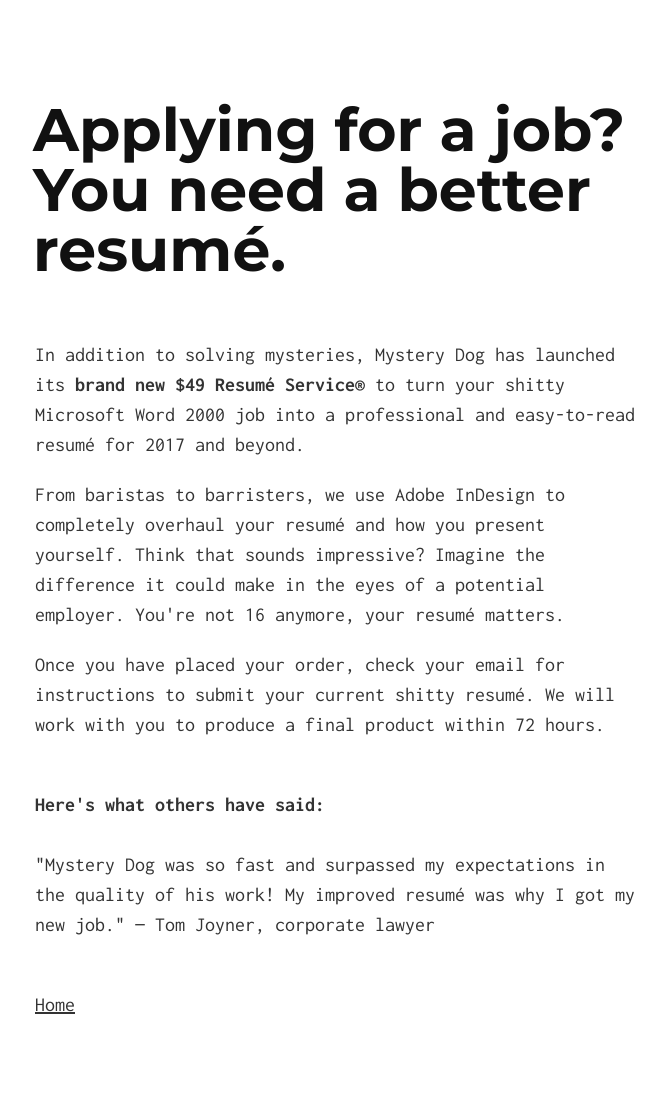
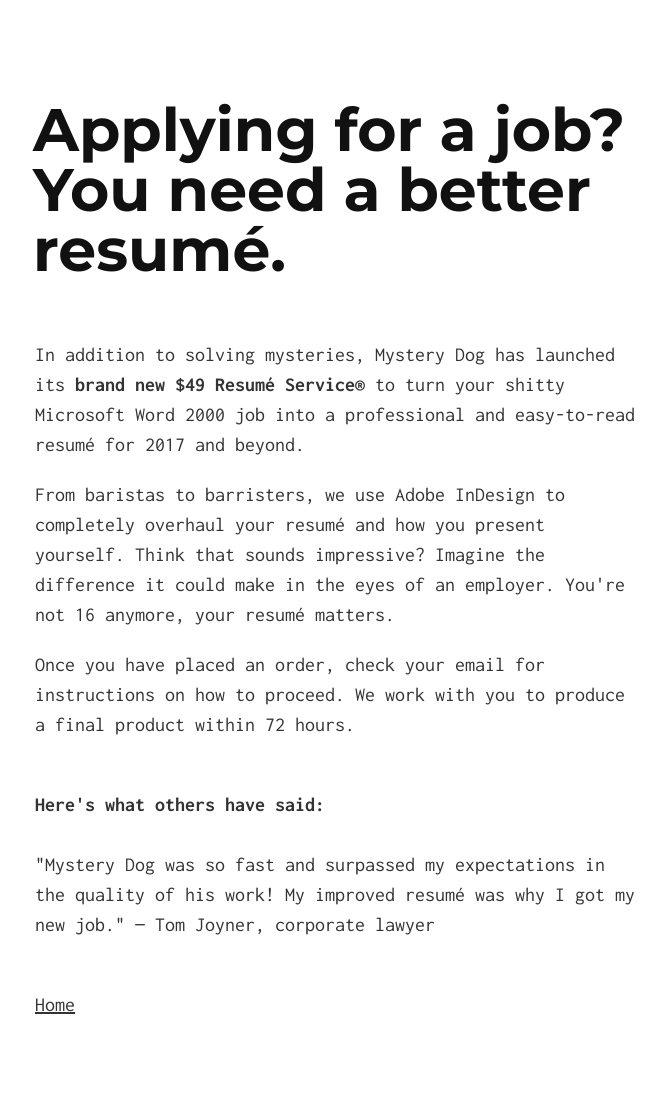
Before and after one commit to tomjoyner/shopping_cart, a Jekyll site: the page resumeservice.html, which Jekyll copies as it is, in a window 1280 px wide. Shown: the whole page, without its empty margins (305-970 px from the left). Built offline with Jekyll 4.4.1, drawn with Linux system fonts in a browser that asks for light colours.

Commit message:
Update resumeservice.html

```diff
--- a/resumeservice.html
+++ b/resumeservice.html
@@ -20,8 +20,8 @@
   <div class="container">
     <h1>Applying for a job? You need a better resumé.</h1>
     <p>In addition to solving mysteries, Mystery Dog has launched its <b>brand new $49 Resumé Service®</b> to turn your shitty Microsoft Word 2000 job into a professional and easy-to-read resumé for 2017 and beyond.</p>
-    <p>From baristas to barristers, we use Adobe InDesign to completely overhaul your resumé and how you present yourself. Think that sounds impressive? Imagine the difference it could make in the eyes of a potential employer. You're not 16 anymore, your resumé matters.</p>
-    <p>Once you have placed your order, check your email for instructions to submit your current shitty resumé. We will work with you to produce a final product within 72 hours.</p>
+    <p>From baristas to barristers, we use Adobe InDesign to completely overhaul your resumé and how you present yourself. Think that sounds impressive? Imagine the difference it could make in the eyes of an employer. You're not 16 anymore, your resumé matters.</p>
+    <p>Once you have placed an order, check your email for instructions on how to proceed. We work with you to produce a final product within 72 hours.</p>
 
    <div id='product-component-501723ffb3a'></div>
 <script type="text/javascript">
```
